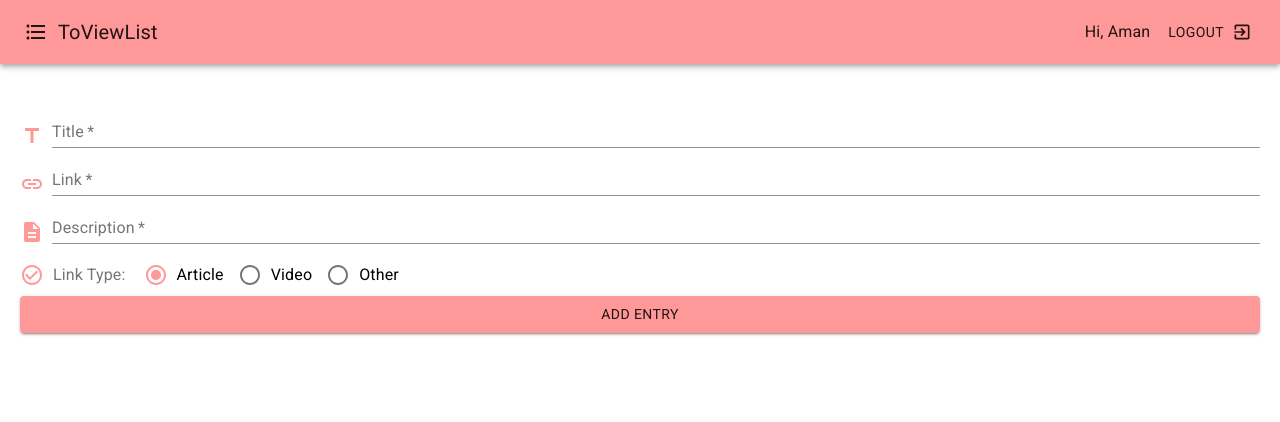
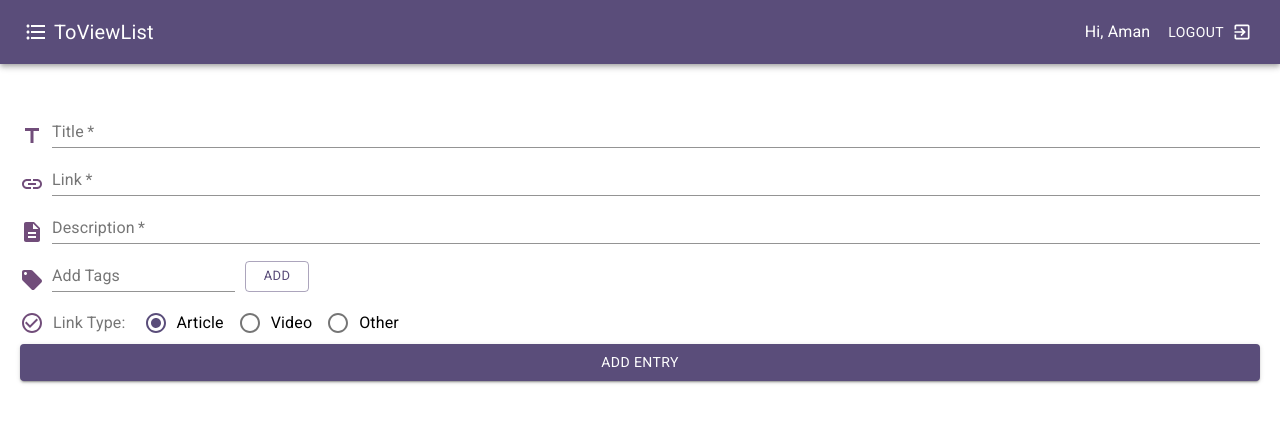
Before and after one commit to amand33p/to-view-list, a React (Create React App) app in the folder client/: page / in a window 1280 px wide. Shown: the top 422 px of the page. Built offline with nearby package versions, Linux system fonts and the light colour scheme.

Commit message:
more styling

```diff
--- a/client/src/App.js
+++ b/client/src/App.js
@@ -8,10 +8,12 @@ import { ThemeProvider, createMuiTheme } from '@material-ui/core/styles';
 const customTheme = createMuiTheme({
   palette: {
     primary: {
-      main: '#ff9898',
+      main: '#5a4d7a',
+      dark: '#7f6fa4',
     },
     secondary: {
-      main: '#000000',
+      main: '#714d7a',
+      dark: '#9a6fa4',
     },
   },
 });
--- a/client/src/components/EntryForm.js
+++ b/client/src/components/EntryForm.js
@@ -8,12 +8,14 @@ import {
   RadioGroup,
   Radio,
   Button,
+  Chip,
 } from '@material-ui/core/';
 
 import TitleIcon from '@material-ui/icons/Title';
 import LinkIcon from '@material-ui/icons/Link';
 import DescriptionIcon from '@material-ui/icons/Description';
 import CheckCircleOutlineIcon from '@material-ui/icons/CheckCircleOutline';
+import LocalOfferIcon from '@material-ui/icons/LocalOffer';
 
 import { makeStyles } from '@material-ui/core/styles';
 
@@ -22,10 +24,23 @@ const EntryForm = () => {
   const [link, setLink] = useState('');
   const [description, setDescription] = useState('');
   const [type, setType] = useState('article');
+  const [tag, setTag] = useState('');
+  const [tagsArray, setTagsArray] = useState([]);
 
   const handleSubmit = (e) => {
     e.preventDefault();
     console.log('submitted');
+  };
+
+  const handleTagButton = () => {
+    if (tag === '') return;
+    if (tagsArray.includes(tag)) return;
+    setTagsArray(tagsArray.concat(tag));
+    setTag('');
+  };
+
+  const handleTagDelete = (targetTag) => {
+    setTagsArray(tagsArray.filter((t) => t !== targetTag));
   };
 
   const useStyles = makeStyles((theme) => ({
@@ -53,6 +68,21 @@ const EntryForm = () => {
       alignItems: 'center',
       marginTop: 10,
     },
+    tags: {
+      display: 'flex',
+      alignItems: 'flex-end',
+    },
+    tagButton: {
+      marginLeft: 10,
+    },
+    tag: {
+      marginLeft: 14,
+    },
+    tagGroup: {
+      [theme.breakpoints.down('xs')]: {
+        display: 'none',
+      },
+    },
   }));
 
   const classes = useStyles();
@@ -65,7 +95,7 @@ const EntryForm = () => {
       className={classes.root}
     >
       <div className={classes.input}>
-        <TitleIcon color="primary" className={classes.inputIcon} />
+        <TitleIcon color="secondary" className={classes.inputIcon} />
         <TextField
           required
           label="Title"
@@ -75,7 +105,7 @@ const EntryForm = () => {
         />
       </div>
       <div className={classes.input}>
-        <LinkIcon color="primary" className={classes.inputIcon} />
+        <LinkIcon color="secondary" className={classes.inputIcon} />
         <TextField
           required
           label="Link"
@@ -85,17 +115,47 @@ const EntryForm = () => {
         />
       </div>
       <div className={classes.input}>
-        <DescriptionIcon color="primary" className={classes.inputIcon} />
+        <DescriptionIcon color="secondary" className={classes.inputIcon} />
         <TextField
           required
+          multiline
           label="Description"
           value={description}
           onChange={({ target }) => setDescription(target.value)}
           fullWidth
         />
       </div>
+      <div className={classes.input}>
+        <LocalOfferIcon color="secondary" className={classes.inputIcon} />
+        <TextField
+          label="Add Tags"
+          value={tag}
+          onChange={({ target }) => setTag(target.value)}
+        />
+        <Button
+          color="primary"
+          size="small"
+          variant="outlined"
+          onClick={handleTagButton}
+          className={classes.tagButton}
+        >
+          Add
+        </Button>
+        <div className={classes.tagGroup}>
+          {tagsArray.map((tag) => (
+            <Chip
+              key={tag}
+              label={tag}
+              onDelete={() => handleTagDelete(tag)}
+              variant="outlined"
+              color="primary"
+              className={classes.tag}
+            />
+          ))}
+        </div>
+      </div>
       <div className={classes.radioInput}>
-        <CheckCircleOutlineIcon color="primary" />
+        <CheckCircleOutlineIcon color="secondary" />
         <FormLabel component="legend" className={classes.radioLabel}>
           Link Type:
         </FormLabel>
--- a/client/src/components/NavBar.js
+++ b/client/src/components/NavBar.js
@@ -33,7 +33,7 @@ const NavBar = () => {
       flexGrow: 1,
     },
     navIcon: {
-      marginRight: 10,
+      marginRight: 6,
     },
     user: {
       marginRight: 10,
@@ -48,10 +48,7 @@ const NavBar = () => {
     <div className={classes.root}>
       <AppBar position="static">
         <Toolbar>
-          <FormatListBulletedIcon
-            className={classes.navIcon}
-            fontsize="large"
-          />
+          <FormatListBulletedIcon className={classes.navIcon} />
           <Typography variant="h6" className={classes.title}>
             ToViewList
           </Typography>
```
Also changed, not shown: client/src/components/TabsView.js (added, +37 -0 lines).
